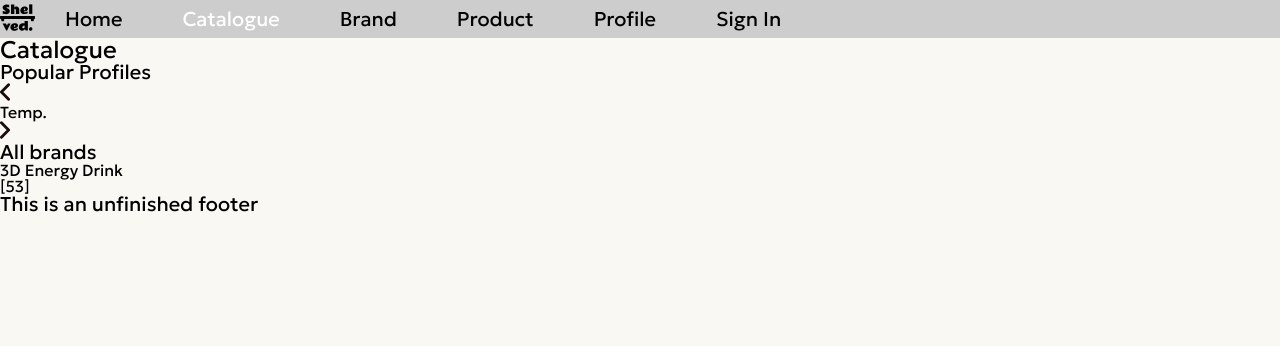
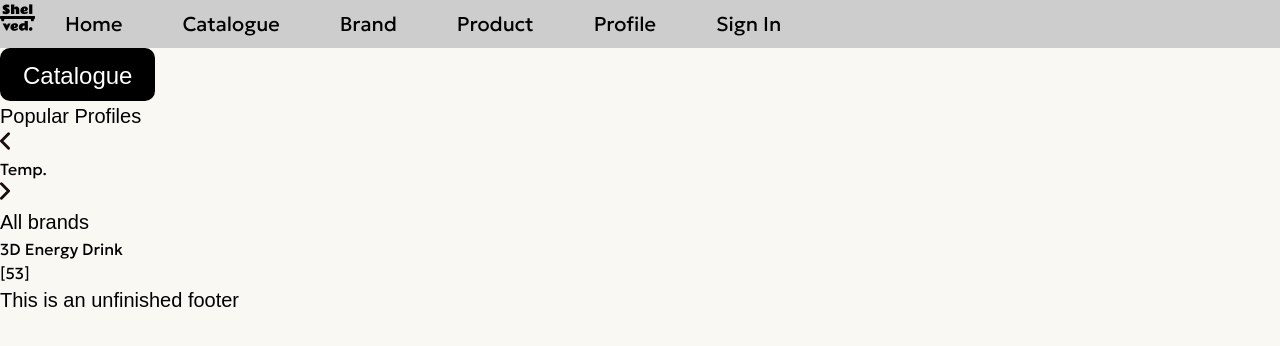
Before and after one commit to CrispyMiatr/shelved-db, a React (Vite) app: page /catalogue in a window 1280 px wide. Shown: the top 346 px of the page. Built offline with nearby package versions, Linux system fonts and the light colour scheme; a web font is replaced by a local one.

Commit message:
feat(style): make global style variables + extend components style folder

```diff
--- a/src/styles/base/general.scss
+++ b/src/styles/base/general.scss
@@ -15,32 +15,43 @@
 }
 
 // --------== GENERAL ==--------
-// --- Colors: Primary & Secondary ---
-$color-primary: #F6E0B4;
-$color-bg: #FAF8F3;
-$color-dark: #1C1819;
+// --- Colors ---
+$clr-red: #FB5D81;
+$clr-orange: #F3955B;
+$clr-yellow: #F6E0B4;
+$clr-green: #55E285;
+$clr-blue: #83B3F1;
 
-$color-red: #FB5D81;
-$color-orange: #F3955B;
-$color-green: #55E285;
-$color-blue: #83B3F1;
+$clr-black: #000000;
+$clr-white: #FFFFFF;
+$clr-white-b: #FAF8F3;
 
-// --- Colors: Neutrals & UI ---
-$color-black: #000000;
-$color-gray-500: #9A9A9A;
-$color-gray-300: #C8C8C8;
-$color-gray-200: #DADADA;
-$color-white: #ffffff;
+$clr-gray-900: #1C1819;
+$clr-gray-600: #797979;
+$clr-gray-500: #9A9A9A;
+$clr-gray-300: #C8C8C8;
+$clr-gray-200: #DADADA;
 
-// --- Colors: Text ---
-$color-text-black: #000000;
-$color-text-dark: #1C1819;
-$color-text-muted: #797979;
-$color-text-white: #ffffff;
+// Brand / Palette
+$color-primary: $clr-black;
+$color-accent: $clr-yellow;
+$color-yes: $clr-green;
+$color-no: $clr-red;
+
+// Background
+$bg-body: $clr-white-b;
+$bg-card: $clr-white;
+$bg-title: $clr-black;
+
+// Text
+$txt-black: $clr-black;
+$txt-dark:  $clr-gray-900;
+$txt-muted: $clr-gray-600;
+$txt-white: $clr-white;
 
 // --- Typography ---
-$font-main: 'Geologica', sans-serif;
-$font-title: 'Rammetto One', sans-serif;
+$ff-main: 'Geologica', sans-serif;
+$ff-title: 'Rammetto One', sans-serif;
 
 $fw-light: 300;
 $fw-regular: 400;
@@ -48,10 +59,25 @@ $fw-medium: 500;
 $fw-semibold: 600;
 $fw-bold: 700;
 
+$fs-xl: 2.125rem;   // 34px
+$fs-lg: 1.5rem;     // 24px
+$fs-md: 1.25rem;    // 20px
+$fs-base: 1rem;     // 16px
+$fs-sm: 0.875rem;   // 14px
+$fs-nav: 0.813rem;  // 13px
+$fs-xs: 0.75rem;    // 12px
+
 $bp-sm: 640px;
 $bp-md: 768px;
 $bp-lg: 1024px;
 
+// --- Borders & Radius ---
+$rad-xl: 1.5rem;    // 24px
+$rad-lg: 1rem;      // 16px
+$rad-md: 0.625rem;  // 10px
+$rad-sm: 0.5rem;    // 8px
+$rad-xs: 0.375rem;  // 6px
+$rad-full: 9999px;
 
 // --------== GLOBAL BASE ==--------
 html {
@@ -62,11 +88,11 @@ html {
 }
 
 body {
-  font-family: $font-main;
-  color: $color-text-black;
+  color: $txt-black;
+  font-family: $ff-main;
+  line-height: 1.5;
 
-  background-color: $color-bg;
-
+  background-color: $bg-body;
 }
 
 button {
@@ -79,19 +105,36 @@ a {
 }
 
 h1 {
-  font-size: 34px;
+  color: $txt-black;
+  font-size: $fs-xl;
+  font-family: $ff-title;
+  font-weight: $fw-regular;
 }
 
 h2 {
-  font-size: 24px;
+  color: $txt-white;
+  font-size: $fs-lg;
+  font-family: $ff-title;
+  font-weight: $fw-regular;
+
+  display: inline-block;
+  background-color: $bg-title;
+  padding: 10px 23px 7px 23px;
+  border-radius: $rad-md;
 }
 
 h3 {
-  font-size: 20px;
+  color: $txt-black;
+  font-size: $fs-md;
+  font-family: $ff-title;
+  font-weight: $fw-regular;
 }
 
 p {
-  font-size: 18px;
+  color: $txt-black;
+  font-size: $fs-base;
+  font-family: $ff-main;
+  font-weight: $fw-regular;
 }
 
 a {
--- /dev/null
+++ b/src/styles/components/_index.scss
@@ -0,0 +1,3 @@
+@forward './layout';
+@forward './ui  ';
+@forward 'icons.module';
```
Also changed, not shown: src/styles/components/layout/_index.scss (added), src/styles/components/ui/_index.scss (added).
